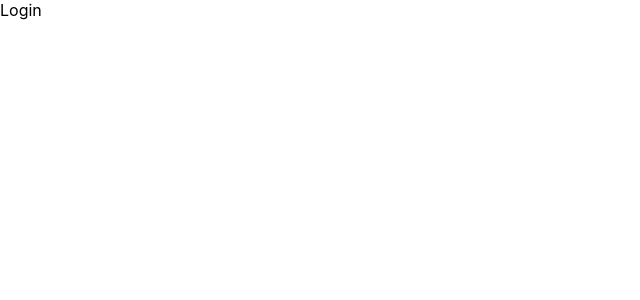
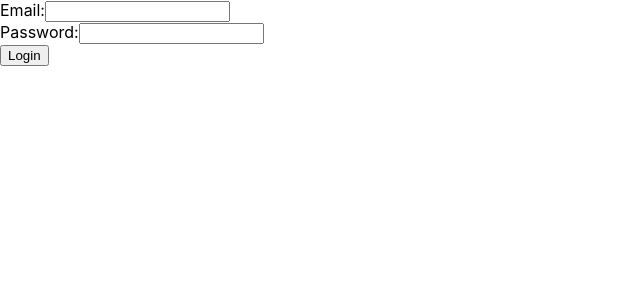
Before and after one commit to ShaheenJawadi/SOLYNTEK, a React (Create React App) app in the folder frontend/: page /login in a window 1280 px wide. Shown: the top 300 px of the page, without its empty margins (0-640 px from the left). Built offline with nearby package versions, Linux system fonts and the light colour scheme.

Commit message:
Add login page with authentication form and integrate React Query

```diff
--- a/frontend/src/index.tsx
+++ b/frontend/src/index.tsx
@@ -1,19 +1,24 @@
-import React from 'react';
-import ReactDOM from 'react-dom/client';
-import './index.css';
-import App from './App';
-import reportWebVitals from './reportWebVitals';
-import { Provider } from 'react-redux';
-import { store } from './store';
+import React from "react";
+import ReactDOM from "react-dom/client";
+import "./index.css";
+import App from "./App";
+import reportWebVitals from "./reportWebVitals";
+import { Provider } from "react-redux";
+import { store } from "./store";
+import { QueryClient, QueryClientProvider } from "react-query";
 
 const root = ReactDOM.createRoot(
-  document.getElementById('root') as HTMLElement
+  document.getElementById("root") as HTMLElement
 );
+const queryClient = new QueryClient();
+
 root.render(
   <React.StrictMode>
-    <Provider store={store}>
-      <App />
-    </Provider>
+    <QueryClientProvider client={queryClient}>
+      <Provider store={store}>
+        <App />
+      </Provider>
+    </QueryClientProvider>
   </React.StrictMode>
 );
 
--- /dev/null
+++ b/frontend/src/pages/login.tsx
@@ -0,0 +1,40 @@
+import React from 'react';
+import { useAuthForm } from '../hooks/forms/useAuthForm';
+
+const Login: React.FC = () => {
+  const { formik, isLoading } = useAuthForm();
+
+  return (
+    <form onSubmit={formik.handleSubmit}>
+      <div>
+        <label>Email:</label>
+        <input
+          type="email"
+          name="email"
+          value={formik.values.email}
+          onChange={formik.handleChange}
+          onBlur={formik.handleBlur}
+        />
+        {formik.errors.email && formik.touched.email && <p>{formik.errors.email}</p>}
+      </div>
+
+      <div>
+        <label>Password:</label>
+        <input
+          type="password"
+          name="password"
+          value={formik.values.password}
+          onChange={formik.handleChange}
+          onBlur={formik.handleBlur}
+        />
+        {formik.errors.password && formik.touched.password && <p>{formik.errors.password}</p>}
+      </div>
+
+      <button type="submit" disabled={isLoading}>
+        {isLoading ? 'Logging In...' : 'Login'}
+      </button>
+    </form>
+  );
+};
+
+export default Login;
--- a/frontend/src/routes/index.tsx
+++ b/frontend/src/routes/index.tsx
@@ -1,5 +1,6 @@
 import { RouteObject } from "react-router-dom";
 import GuardRoute from "./guard";
+import Login from "../pages/login";
 
 export const routes: RouteObject[] = [
   {
@@ -8,7 +9,7 @@ export const routes: RouteObject[] = [
   },
   {
     path: "/login",
-    element: <div>Login</div>,
+    element: <Login/>,
   },
   {
     path: "/register",
```
